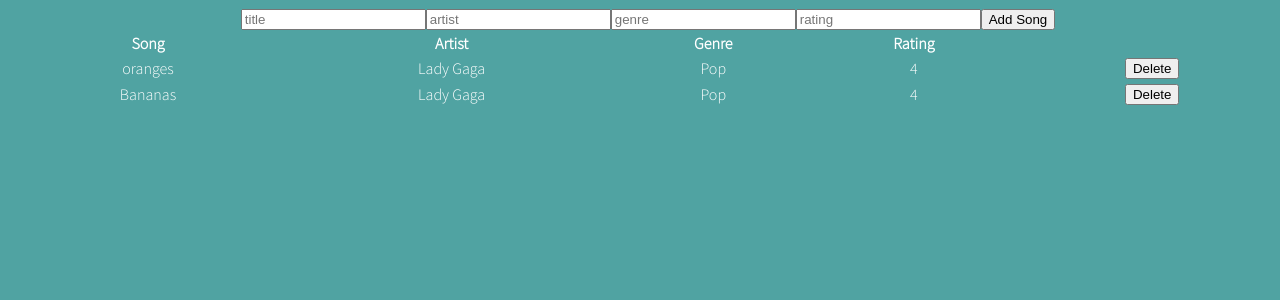
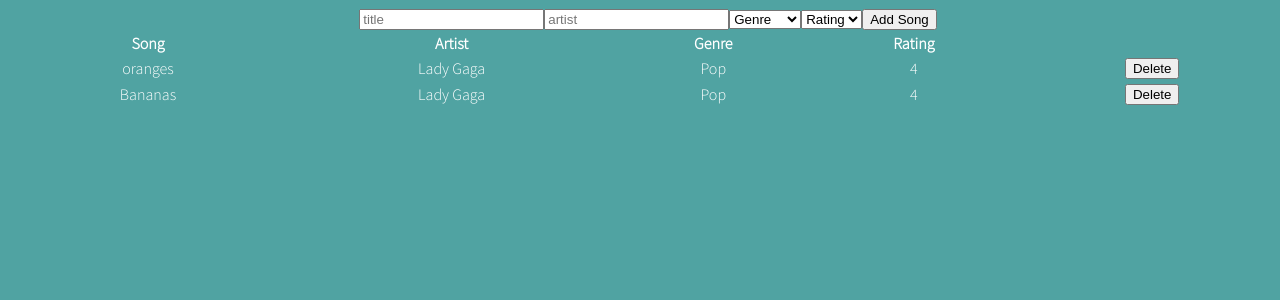
Before and after one commit to iamhelenavd/Winc-Week05-Eindopdracht1.0, a React (Create React App) app: page / in a window 1280 px wide. Shown: the top 300 px of the page. Built offline with nearby package versions, Linux system fonts and the light colour scheme.

Commit message:
SOLVED categorize

```diff
--- a/src/components/SongForm.jsx
+++ b/src/components/SongForm.jsx
@@ -1,5 +1,5 @@
 import React, { useState } from "react";
-
+/* useEffect */
 const SongForm = (props) => {
   const formChoises = {
     id: "null",
@@ -38,6 +38,10 @@ const SongForm = (props) => {
       });
   };
 
+  /*   useEffect(() => {
+    formChoises();
+  }, []); */
+
   return (
     <form onSubmit={handleSubmit}>
       <label>
@@ -60,28 +64,32 @@ const SongForm = (props) => {
         />
       </label>
 
-      <label>
-        <input
-          type="text"
+      <select
         placeholder="genre"
         name="genre"
-          value={song.genre}
+        value={song.rating}
         onChange={handleInputChange}
-        />
-      </label>
+      >
+        <option value="">Genre</option>
+        <option value="klassiek">Pop</option>
+        <option value="jazz">Jazz</option>
+        <option value="klassiek">Klassiek</option>
+        <option value="anders">Anders</option>
+      </select>
 
-      <label>
-        <input
-          type="text"
+      <select
         placeholder="rating"
         name="rating"
         value={song.rating}
         onChange={handleInputChange}
-        />
-      </label>
+      >
+        <option value="">Rating</option>
+        <option value="1">1</option>
+        <option value="2">2</option>
+        <option value="3">3</option>
+      </select>
       <button type="submit"> Add Song</button>
     </form>
   );
 };
-
 export default SongForm;
```
Lines whose indentation alone changed are shown as unchanged.
